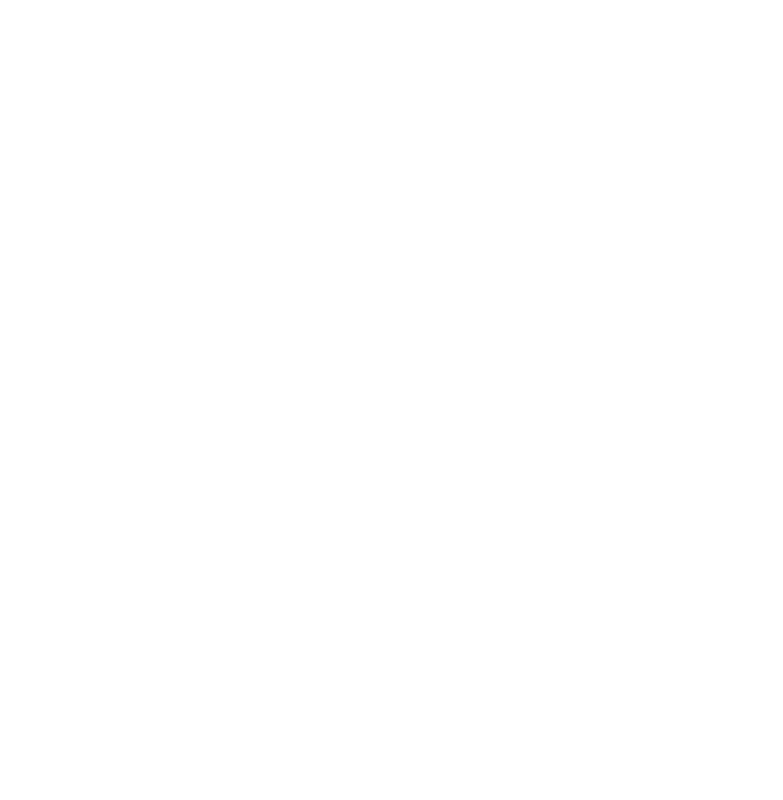
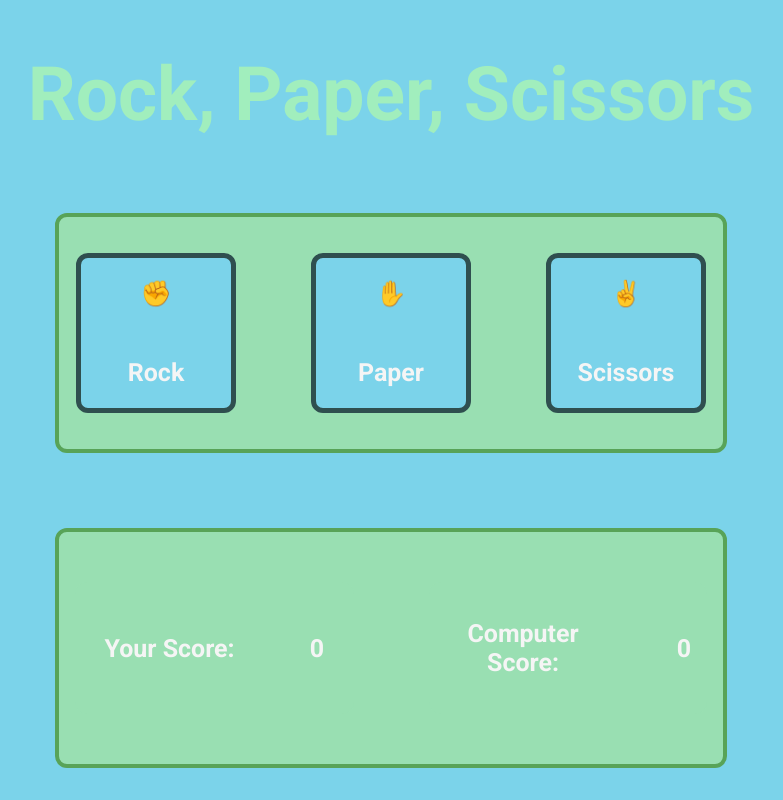
Before and after one commit to StevieG223/rock-paper-scissors, a plain HTML site: page index.html in a window 1280 px wide. Shown: the whole page, without its empty margins (249-1032 px from the left). Drawn offline with Linux system fonts and the light colour scheme.

Commit message:
Add styles.css, implement gui

```diff
--- a/index.html
+++ b/index.html
@@ -4,9 +4,37 @@
     <meta charset="UTF-8">
     <meta name="viewport" content="width=device-width, initial-scale=1.0">
     <title>Document</title>
+    <link rel="preconnect" href="https://fonts.googleapis.com">
+    <link rel="preconnect" href="https://fonts.gstatic.com" crossorigin>
+    <link href="https://fonts.googleapis.com/css2?family=Fira+Sans:ital,wght@1,300&family=Montserrat:wght@100&family=Roboto:wght@700&display=swap" rel="stylesheet">
     <script src="index.js"></script>
+    <link rel="stylesheet" href="styles.css">
 </head>
 <body>
-
+    <div id="title"><h1>Rock, Paper, Scissors</h1></div>
+    <div class="buttons-div">
+        <div class="button" id="rock">
+            <p>✊</p>
+            <p>Rock</p>
+        </div>
+        <div class="button" id="paper">
+            <p>✋</p>
+            <p>Paper</p>
+        </div>
+        <div class="button" id="scissors">
+            <p>✌</p>
+            <p>Scissors</p>
+        </div>
+    </div>
+    <div class="score-div">
+        <div class="score">
+            <p>Your Score:</p>
+            <p id="player-score">0</p>
+        </div>
+        <div class="score">
+            <p>Computer Score:</p>
+            <p id="computer-score">0</p>
+        </div>
+    </div>
 </body>
 </html>
--- a/index.js
+++ b/index.js
@@ -48,9 +48,6 @@ function playRockPaperScissors(){
     }
     }
 function playGame(){
-    for (let i = 0; i < 5; i++){
-        playRockPaperScissors();
-    }
     console.log(`The computer won ${computerPoints} games`);
     console.log(`You won ${playerPoints} games`);
     if (playerPoints===computerPoints){
--- /dev/null
+++ b/styles.css
@@ -0,0 +1,66 @@
+body{
+    background-color: #7BD3EA;
+}
+
+.buttons-div,
+.score-div{
+    display: flex;
+    height: 200px;
+    background-color: #99dfb2;
+    width: 50%;
+    padding: 16px;
+    border: 4px solid rgb(88, 163, 88);
+    align-items: center;
+    justify-content: center;
+    gap: 75px;
+    margin: auto;
+    border-radius: 12px;
+    margin-top: 75px;
+}
+.button{
+    background-color: #7BD3EA;
+    width: 150px;
+    height: 150px;
+    border: 5px solid darkslategrey;
+    border-radius: 12px;
+    display: flex;
+    flex-direction: column;
+    align-items: center;
+    justify-content: center;
+    }
+
+h1{
+    font-family: "Roboto", Arial, Helvetica, sans-serif;
+    font-size: 75px;
+    color: #A1EEBD;
+    font-weight: bold;
+    text-align: center;
+}
+p{
+    font-family: "Roboto", Arial, Helvetica, sans-serif;
+    font-size: 25px;
+    color: whitesmoke;
+    font-weight: bold;
+    text-align: center;
+}
+
+.score{
+    display: flex;
+    height: 100px;
+    background-color: #99dfb2;
+    width: 50%;
+    padding: 16px;
+    align-items: center;
+    justify-content: center;
+    gap: 75px;
+    margin: auto;
+    border-radius: 12px;
+}
+
+.button:hover{
+    background-color: #b1e1e6;
+    width: 155px;
+    height: 155px;
+    margin-left: 10px;
+    margin-right: 10px;
+}
```
